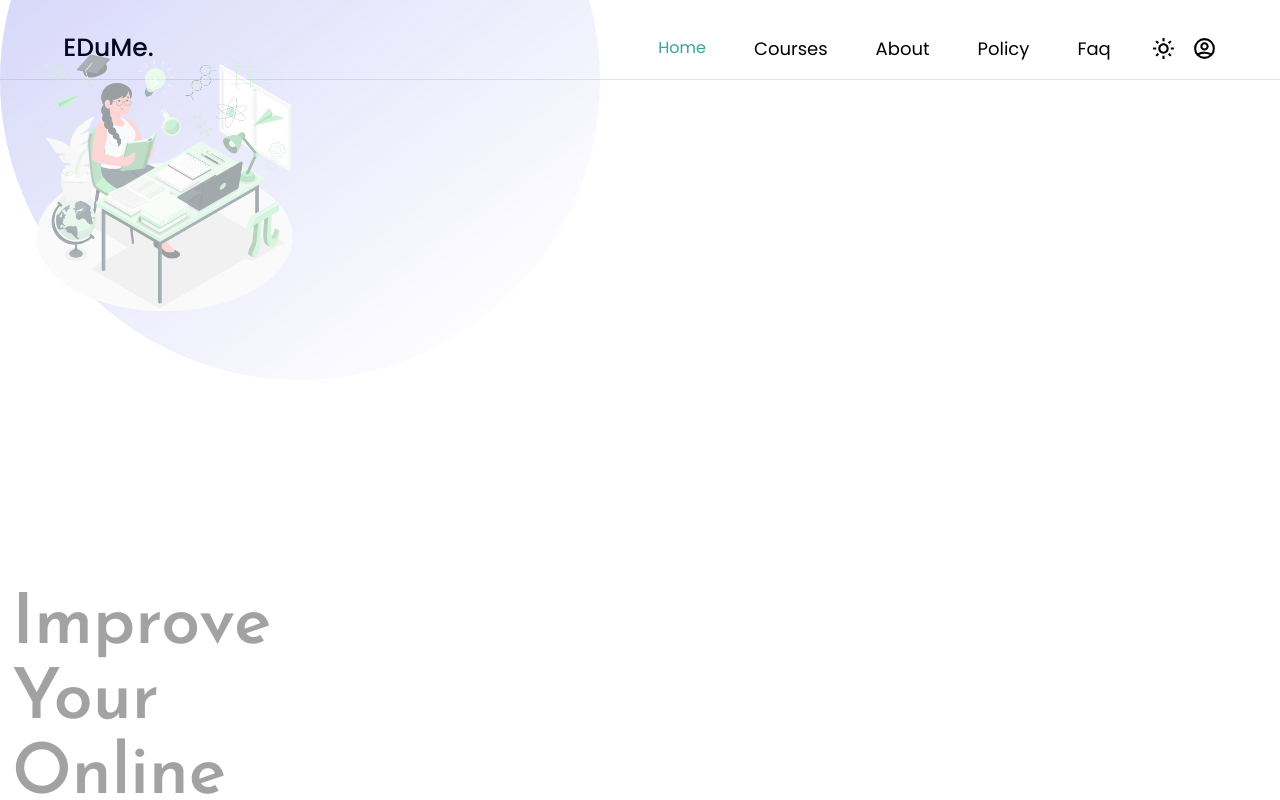
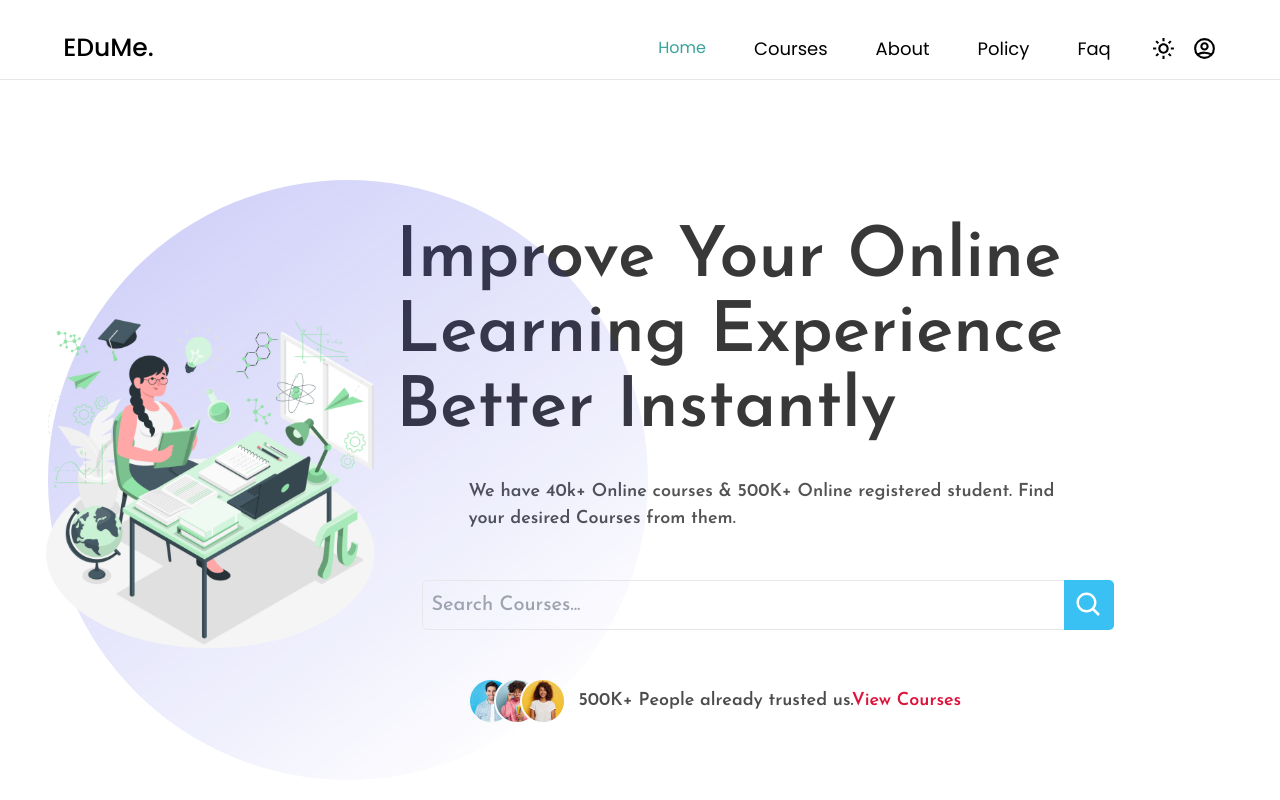
Before and after one commit to mFaYizp/EDuMe, a Next.js app in the folder client/: page / in a window 1280 px wide. Shown: the top 800 px of the page. Built offline with nearby package versions, Linux system fonts and the light colour scheme.

Commit message:
progressing hero

```diff
--- a/client/app/components/Route/Hero.tsx
+++ b/client/app/components/Route/Hero.tsx
@@ -8,24 +8,20 @@ type Props = {};
 const Hero: FC<Props> = (props) => {
   return (
     <div className="w-full 1000px:flex items-center">
-      <div className="absolute top-[100px] 1000px:top-[unset] 1500px:h-[700px] 1500px:w-[700px] 1100px:h-[600px] 1100px:w-[600px] h-[50vh] w-[50vh] hero_animation rounded-full ">
-        <div className="1000px:w-[50%] flex 1000px:min-h-screen items-center justify-end pt-[70px] 1000px:pt-[0] z-10">
+      <div className="absolute top-[100px] 1000px:top-[unset] 1500px:h-[700px] 1500px:w-[700px] 1100px:h-[600px] 1100px:w-[600px] h-[50vh] w-[50vh] hero_animation rounded-full mx-12" />
+      <div className="1000px:w-[30%] flex  1000px:min-h-screen items-center justify-end pt-[70px] 1000px:pt-[0] z-10 ">
         <Image
-            alt=""
+          alt="hero"
           src={require("../../../public/assets/hero1.png")}
           className="object-contain 1100px:max-w-[90%] w-[90%] 1500px:max-w-[85%] h-[auto] z-[10]"
         />
       </div>
-        <div className="1000px:w-[60%] flex flex-col items-center 1000px:mt-[0px] text-center 1000px:text-left mt-[150px]">
-          <h2
-            className="dark:text-white text-[#000000c7] text-[30px] px-3 w-full 1000px:text-[70px] font-[600] font-Josefin py-2 1000px:leading-[75px] "
-          >
+      <div className="1000px:w-[60%] flex flex-col items-center 1000px:mt-[0px] text-center 1000px:text-left mt-[150px] ">
+        <h2 className="dark:text-white text-[#000000c7] text-[30px] px-3 w-full 1000px:text-[70px] font-[600] font-Josefin py-2 1000px:leading-[75px] ">
           Improve Your Online Learning Experience Better Instantly
         </h2>
         <br />
-          <p
-            className="dark:text-[#edfff4] text-[#000000ac] font-Josefin font-[600] text-[18px] 1500px:!w-[55%] 1100px:!w-[78%]"
-          >
+        <p className="dark:text-[#edfff4] text-[#000000ac] font-Josefin font-[600] text-[18px] 1500px:!w-[55%] 1100px:!w-[78%]">
           We have 40k+ Online courses & 500K+ Online registered student. Find
           your desired Courses from them.
         </p>
@@ -35,7 +31,7 @@ const Hero: FC<Props> = (props) => {
           <input
             type="search"
             placeholder="Search Courses..."
-              className="bg-transparent border dark:border-none dark: bg-[#575757] •dark:placeholder:text-[#ffffffdd] rounded-[5px] p-2 w-full h-full outline-none text-[#0000004e] dark:text-[#ffffffe6] text-[20px] font-[500] font-Josefin"
+            className="bg-transparent border dark:border-none dark:bg-[#575757] dark:placeholder:text-[#ffffffdd] rounded-[5px] p-2 w-full h-full outline-none text-[#0000004e] dark:text-[#ffffffe6] text-[20px] font-[500] font-Josefin"
           />
           <div className="absolute flex items-center justify-center w-[50px] cursor-pointer h-[50px] right-0 top-0 bg-[#39c1f3] rounded-r-[5px]">
             <BiSearch className="text-white" size={30} />
@@ -69,7 +65,6 @@ const Hero: FC<Props> = (props) => {
             </Link>
           </p>
         </div>
-        </div>
         <br />
       </div>
     </div>
```
Lines whose indentation alone changed are shown as unchanged.
